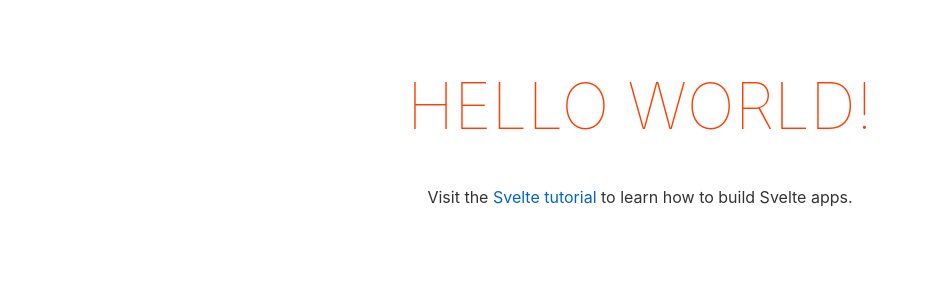
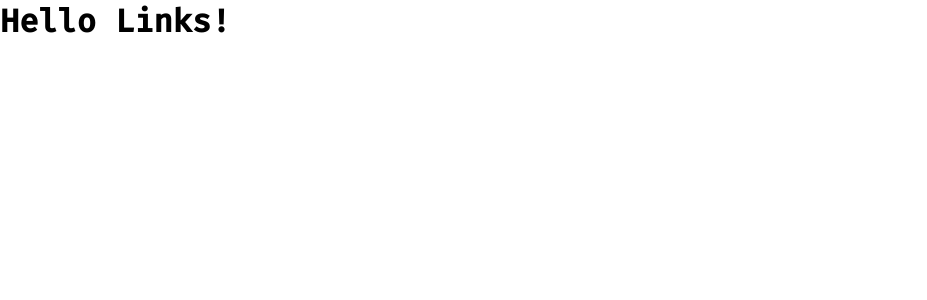
Before and after one commit to bineetNaidu/links.bineetnaidu.io, a Svelte app: page / in a window 1280 px wide. Shown: the top 300 px of the page, without its empty margins (0-927 px from the left). Built offline with nearby package versions, Linux system fonts and the light colour scheme.

Commit message:
✨ clean ups

```diff
--- a/public/global.css
+++ b/public/global.css
@@ -1,63 +1,12 @@
-html, body {
-	position: relative;
-	width: 100%;
-	height: 100%;
+@import url('https://fonts.googleapis.com/css2?family=Fira+Code:wght@300;400;500&display=swap');
+
+* {
+  padding: 0px;
+  margin: 0px;
+  box-sizing: border-box;
 }
 
 body {
-	color: #333;
-	margin: 0;
-	padding: 8px;
-	box-sizing: border-box;
-	font-family: -apple-system, BlinkMacSystemFont, "Segoe UI", Roboto, Oxygen-Sans, Ubuntu, Cantarell, "Helvetica Neue", sans-serif;
+  font-family: 'Fira Code', monospace, sans-serif;
+  min-height: 100vh;
 }
-
-a {
-	color: rgb(0,100,200);
-	text-decoration: none;
-}
-
-a:hover {
-	text-decoration: underline;
-}
-
-a:visited {
-	color: rgb(0,80,160);
-}
-
-label {
-	display: block;
-}
-
-input, button, select, textarea {
-	font-family: inherit;
-	font-size: inherit;
-	-webkit-padding: 0.4em 0;
-	padding: 0.4em;
-	margin: 0 0 0.5em 0;
-	box-sizing: border-box;
-	border: 1px solid #ccc;
-	border-radius: 2px;
-}
-
-input:disabled {
-	color: #ccc;
-}
-
-button {
-	color: #333;
-	background-color: #f4f4f4;
-	outline: none;
-}
-
-button:disabled {
-	color: #999;
-}
-
-button:not(:disabled):active {
-	background-color: #ddd;
-}
-
-button:focus {
-	border-color: #666;
-}
--- a/public/index.html
+++ b/public/index.html
@@ -1,18 +1,17 @@
 <!DOCTYPE html>
 <html lang="en">
-<head>
-	<meta charset='utf-8'>
-	<meta name='viewport' content='width=device-width,initial-scale=1'>
+  <head>
+    <meta charset="utf-8" />
+    <meta name="viewport" content="width=device-width,initial-scale=1" />
 
-	<title>Svelte app</title>
+    <title>Links | bineetnaidu.io</title>
 
-	<link rel='icon' type='image/png' href='/favicon.png'>
-	<link rel='stylesheet' href='/global.css'>
-	<link rel='stylesheet' href='/build/bundle.css'>
+    <link rel="icon" type="image/png" href="/favicon.png" />
+    <link rel="stylesheet" href="/global.css" />
+    <link rel="stylesheet" href="/build/bundle.css" />
 
-	<script defer src='/build/bundle.js'></script>
-</head>
+    <script defer src="/build/bundle.js"></script>
+  </head>
 
-<body>
-</body>
+  <body></body>
 </html>
--- a/src/App.svelte
+++ b/src/App.svelte
@@ -1,30 +1,9 @@
 <script>
-	export let name;
 </script>
 
 <main>
-	<h1>Hello {name}!</h1>
-	<p>Visit the <a href="https://svelte.dev/tutorial">Svelte tutorial</a> to learn how to build Svelte apps.</p>
+  <h1>Hello Links!</h1>
 </main>
 
-<style>
-	main {
-		text-align: center;
-		padding: 1em;
-		max-width: 240px;
-		margin: 0 auto;
-	}
-
-	h1 {
-		color: #ff3e00;
-		text-transform: uppercase;
-		font-size: 4em;
-		font-weight: 100;
-	}
-
-	@media (min-width: 640px) {
-		main {
-			max-width: none;
-		}
-	}
+<style scoped>
 </style>
--- a/src/main.js
+++ b/src/main.js
@@ -1,10 +1,7 @@
 import App from './App.svelte';
 
 const app = new App({
-	target: document.body,
-	props: {
-		name: 'world'
-	}
+  target: document.body,
 });
 
 export default app;
```
